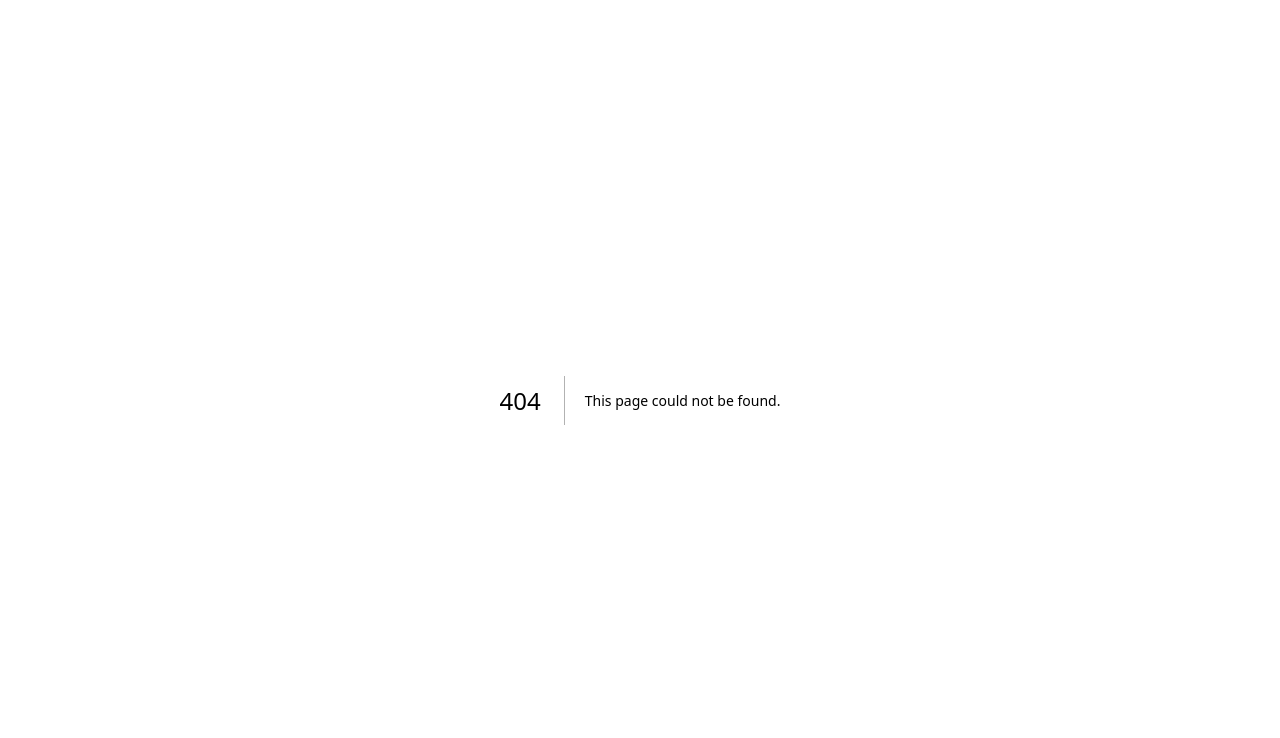
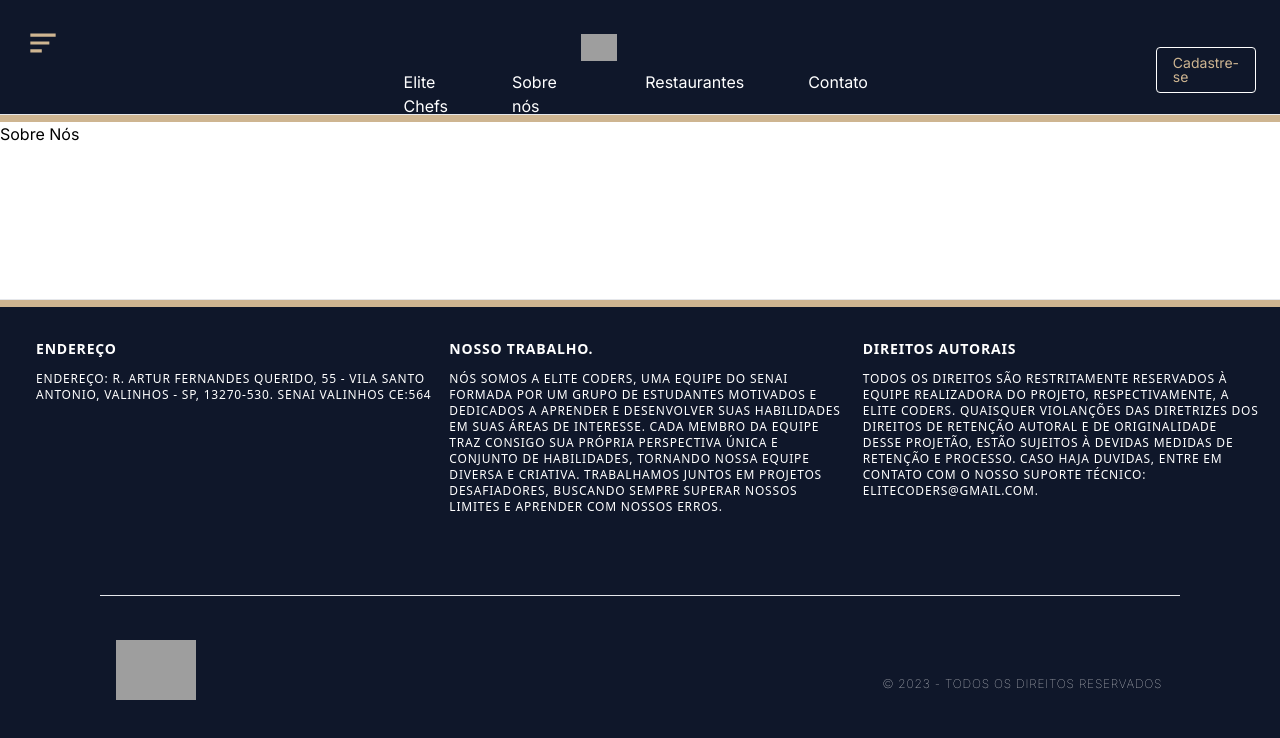
Before and after one commit to vilasboasfabio/front-guia-gatronomico, a Next.js app: page /sobrenos in a window 1280 px wide. Before the commit this address had no page. Shown: the top 738 px of the page. Built offline with nearby package versions, Linux system fonts and the light colour scheme; grey boxes are pictures that could not be loaded.

Commit message:
feat: basic creation of the about us page

```diff
--- /dev/null
+++ b/app/sobrenos/page.jsx
@@ -0,0 +1,23 @@
+'use client';
+
+import React from "react";
+import Footer from "../components/Footer";
+import Header from "../components/Header";
+
+function Sobrenos(){
+    return(
+        <div className="min-h-screen flex flex-col">
+             <Header/>
+            <hr className='bg-lbronze h-2 -mt-1' />
+
+            <div className="flex-1">
+            <h1>Sobre Nós</h1>
+            </div>
+
+            <hr className='bg-lbronze h-2 -mt-1' />
+            <Footer/>
+        </div>
+    )
+}
+
+export default Sobrenos
```
